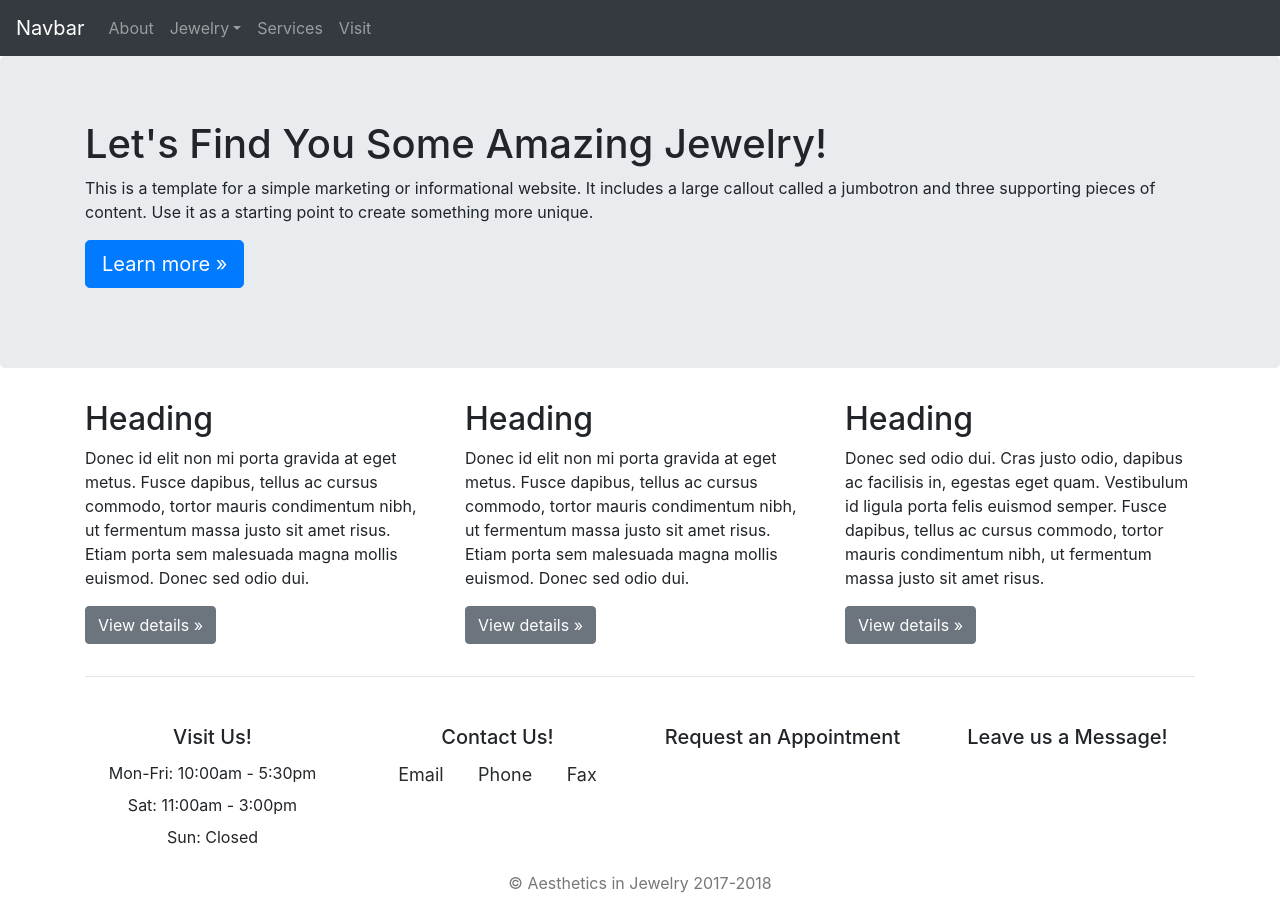
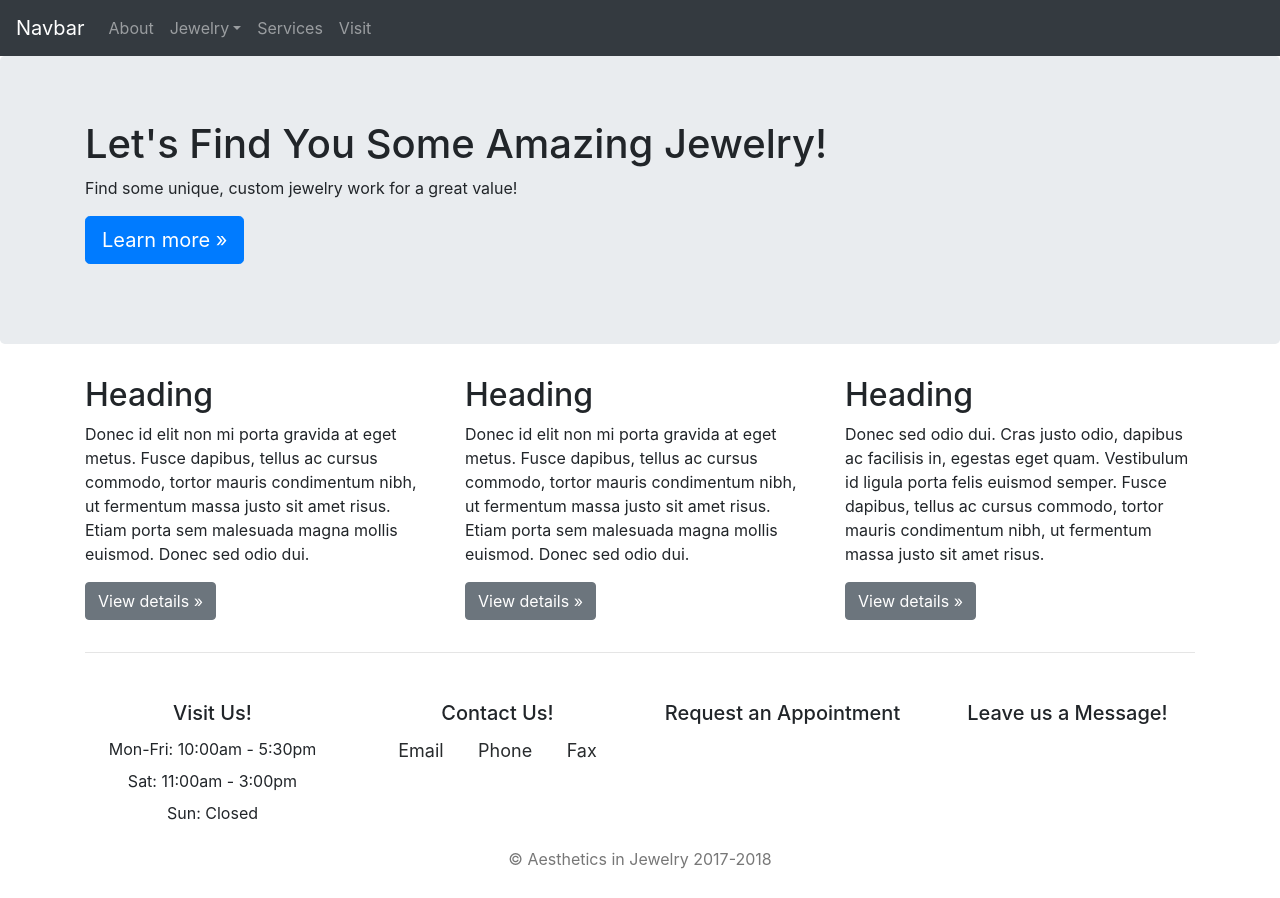
Before and after one commit to shadowlion/aij-static, a plain HTML site: page index.html in a window 1280 px wide. Shown: the top 898 px of the page. Drawn offline with nearby package versions, Linux system fonts and the light colour scheme.

Commit message:
add caption under jumbotron title

```diff
--- a/index.html
+++ b/index.html
@@ -44,7 +44,7 @@
       <div class="jumbotron">
         <div class="container">
           <h1 class="display-5">Let's Find You Some Amazing Jewelry!</h1>
-          <p>This is a template for a simple marketing or informational website. It includes a large callout called a jumbotron and three supporting pieces of content. Use it as a starting point to create something more unique.</p>
+          <p>Find some unique, custom jewelry work for a great value!</p>
           <p><a class="btn btn-primary btn-lg" href="#" role="button">Learn more »</a></p>
         </div>
       </div>
```
